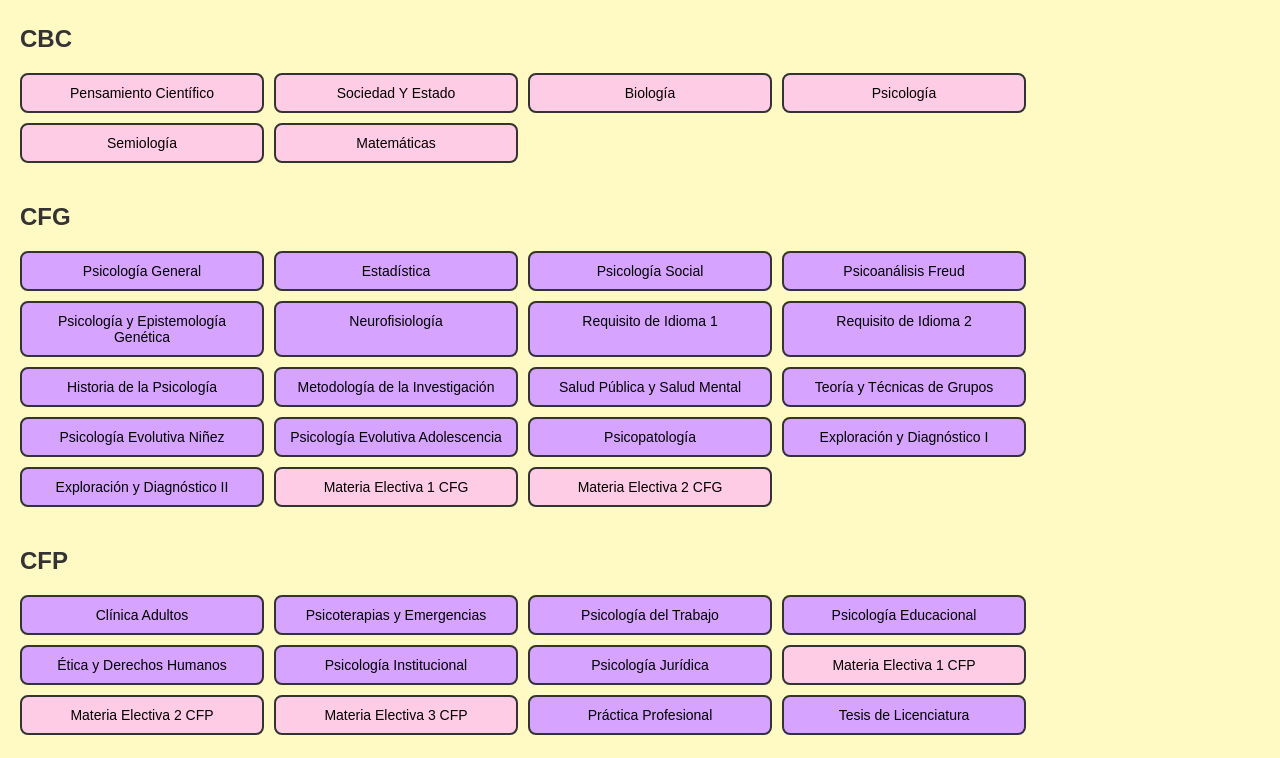
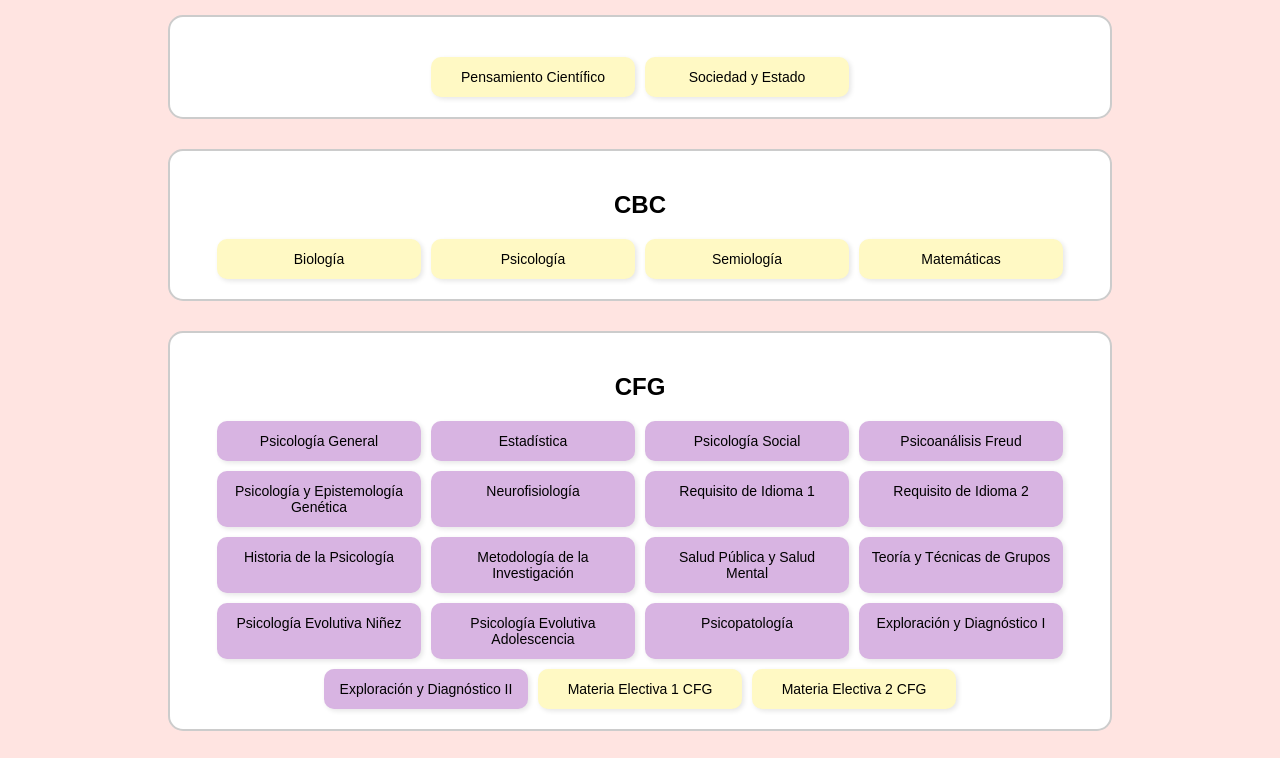
Before and after one commit to Juani196/psicologia, a plain HTML site: page index.html in a window 1280 px wide. Shown: the part 93-851 px from the top of the page. Drawn offline with Linux system fonts and the light colour scheme.

Commit message:
Update index.html

```diff
--- a/index.html
+++ b/index.html
@@ -2,10 +2,10 @@
 <html lang="es">
 <head>
   <meta charset="UTF-8" />
-  <title>Malla Curricular Interactiva - Psicología</title>
+  <title>Malla Curricular de Psicología</title>
   <style>
     body {
-      background-color: #fff9c4; /* Amarillo pastel */
+      background-color: #ffe4e1; /* Rosa pastel */
       font-family: Arial, sans-serif;
       margin: 0;
       padding: 20px;
@@ -13,58 +13,67 @@
 
     h1 {
       text-align: center;
-      margin-bottom: 30px;
-    }
-
-    h2 {
-      margin-top: 40px;
       color: #333;
     }
 
     .modulo {
-      margin-bottom: 30px;
+      border: 2px solid #ccc;
+      border-radius: 15px;
+      margin: 30px auto;
+      padding: 20px;
+      max-width: 900px;
+      background: white;
+    }
+
+    .modulo h2 {
+      text-align: center;
+      margin-bottom: 20px;
     }
 
     .materias {
       display: flex;
       flex-wrap: wrap;
       gap: 10px;
+      justify-content: center;
     }
 
     .materia {
-      border: 2px solid #333;
-      border-radius: 8px;
-      padding: 10px;
-      width: 220px;
+      width: 180px;
+      padding: 12px;
+      border-radius: 10px;
       text-align: center;
       font-size: 14px;
-      cursor: default;
-      background-color: #d6a3ff; /* Lila - bloqueada */
-      transition: all 0.3s ease;
+      cursor: not-allowed;
+      background-color: #d8b4e2; /* Lila (bloqueado) */
+      transition: background 0.3s, transform 0.2s;
+      box-shadow: 2px 2px 5px rgba(0,0,0,0.1);
     }
 
     .materia.activa {
-      background-color: #ffcce5; /* Rosa bebé */
+      background-color: #fff9c4; /* Amarillo pastel */
       cursor: pointer;
     }
 
     .materia.completada {
-      background-color: #a3dfff; /* Celeste */
-      color: #000;
-      font-weight: bold;
+      background-color: #b2ebf2; /* Celeste pastel */
+      cursor: default;
+    }
+
+    .materia:hover.activa {
+      transform: scale(1.03);
     }
   </style>
 </head>
 <body>
-  <h1>Malla Curricular Interactiva - Psicología</h1>
+  <h1>Malla Curricular de Psicología (Interactiva)</h1>
 
   <div id="contenedor"></div>
 
   <script>
     const materias = [
-      // === CBC ===
-      { id: 1, nombre: "Pensamiento Científico", modulo: "CBC", requisitos: [] },
-      { id: 2, nombre: "Sociedad Y Estado", modulo: "CBC", requisitos: [] },
+      // CBC
+      { id: 1, nombre: "Pensamiento Científico", grupo: "CBC", requisitos: [] },
+      { id: 2, nombre: "Sociedad y Estado", grupo: "CBC", requisitos: [] },
       { id: 3, nombre: "Biología", modulo: "CBC", requisitos: [] },
       { id: 4, nombre: "Psicología", modulo: "CBC", requisitos: [] },
       { id: 5, nombre: "Semiología", modulo: "CBC", requisitos: [] },
```
